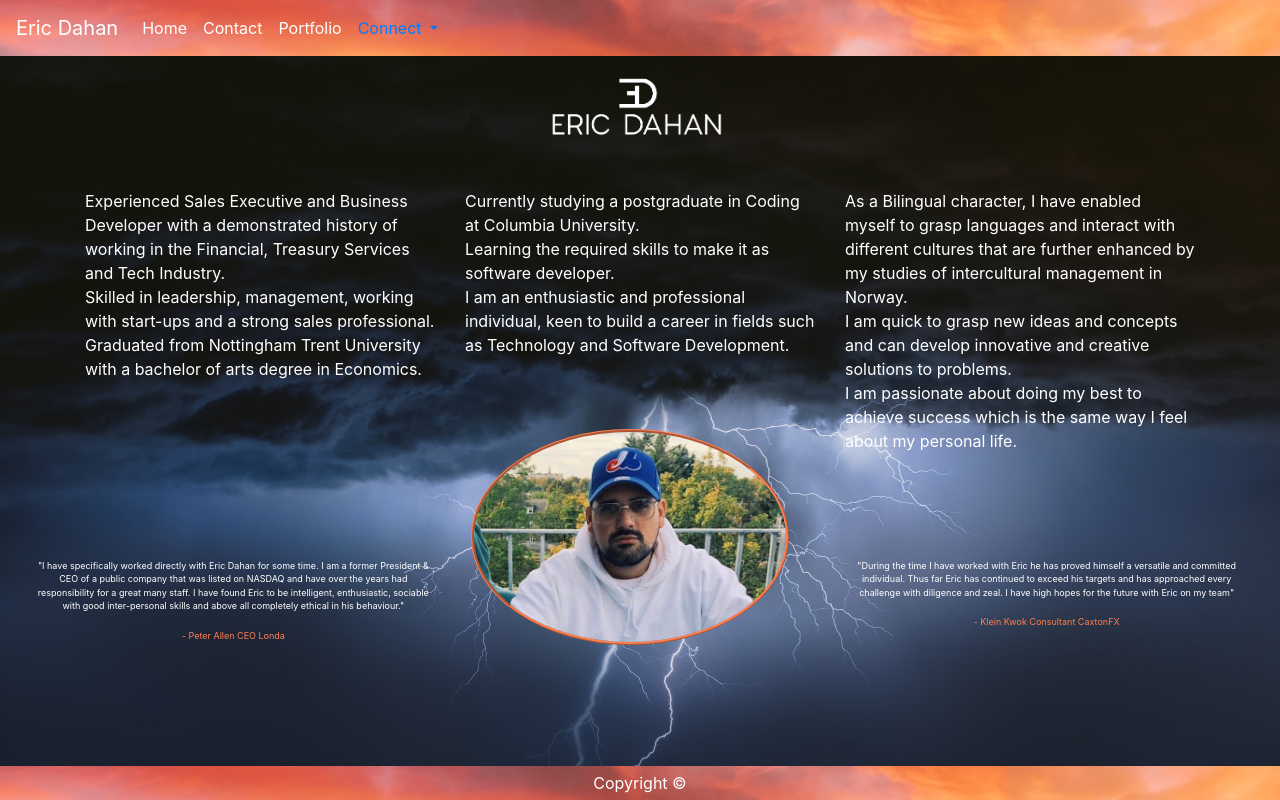
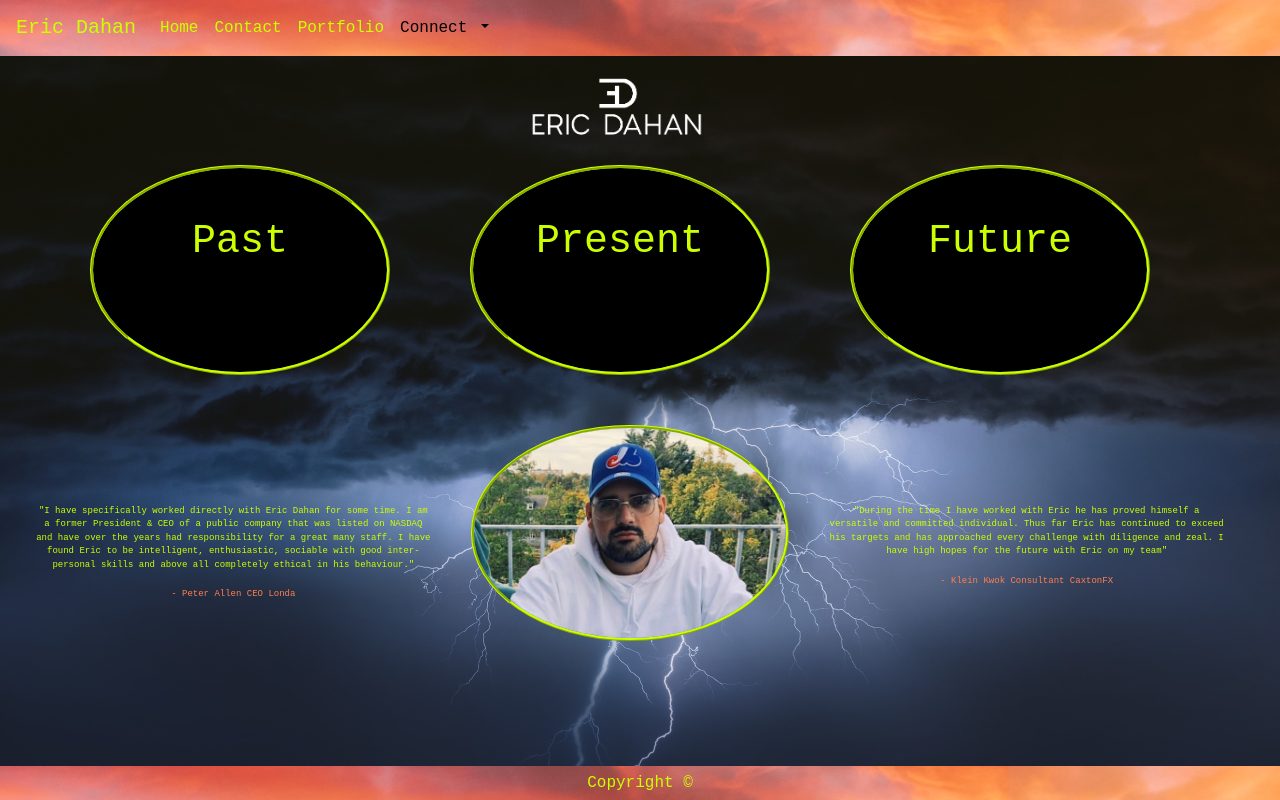
Before and after one commit to ericdahan8/Bootstrap-Portfolio, a plain HTML site: page Index.html in a window 1280 px wide. Drawn offline with nearby package versions, Linux system fonts and the light colour scheme.

Commit message:
Final draft of portfolio using bootstrap

```diff
--- a/Index.html
+++ b/Index.html
@@ -1,6 +1,8 @@
 <!DOCTYPE html>
 <html lang="en">
 <head>
+
+        <link href="https://fonts.googleapis.com/css?family=Raleway:200,100,400" rel="stylesheet" type="text/css" href="../Bootstrap-Portfolio/java.js" />
 
 
     <link rel="stylesheet" href="https://stackpath.bootstrapcdn.com/bootstrap/4.2.1/css/bootstrap.min.css" integrity="sha384-GJzZqFGwb1QTTN6wy59ffF1BuGJpLSa9DkKMp0DgiMDm4iYMj70gZWKYbI706tWS" crossorigin="anonymous">
@@ -16,7 +18,7 @@
         <body id="body">
             <div class="container-fluid" style="padding-right: 0; padding-left: 0;">
                 <div class="row">
-                    <div class="col-lg-12">
+                    <div class="col-md-12">
 
                         <nav class="navbar navbar-expand-lg" id="header">
                             <a class="navbar-brand">Eric Dahan</a>
@@ -31,7 +33,7 @@
                                     <a class="nav-item nav-link" href="Portfolio.html">Portfolio</a>
                                     <a class="nav-item dropdown">
                                         <a class="nav-link dropdown-toggle" href="" id="navbarDropdownMenuLink" data-toggle="dropdown"
-                                            aria-haspopup="true" aria-expanded="false">
+                                            aria-haspopup="true" aria-expanded="false" style="color: black">
                                             Connect
                                         </a>
                                         <div class="dropdown-menu" aria-labelledby="navbarDropdownMenuLink">
@@ -43,65 +45,88 @@
 
                             </div>
                     </div>
+
+
             </div>
             </div>
 
 
         <div class="row">
-            <div class="col-lg-12" style="color: red; text-align:center">
-<h1><img src="../Bootstrap-Portfolio/images/kg.png" style="text-align: center" width="15%"></h1>
+            <div class="col-lg-12" style="text-align: center;">
+<h1><img src="../Bootstrap-Portfolio/images/kg.png" style="text-align: center; width: 15%; margin-right: 40px;"></h1>
 
             </div>
         </div>
-<div class="container">
+<div class="container" style="font-family: monospace;">
         <div class="row">
-         <div class="col-lg-4">
-            <p>
-               <br> Experienced Sales Executive and Business Developer with a demonstrated history of working in the Financial, Treasury Services and Tech Industry.
-
-                <br>Skilled in leadership, management, working with start-ups and a strong sales professional.
-
-               <br>Graduated from Nottingham Trent University with a bachelor of arts degree in Economics.
-                <br>
-
-
-
+         <div class="col-md-4">
+                <div class="flip-card">
+                        <div class="flip-card-inner">
+                          <div class="flip-card-front">
+                                <h1 style="margin-top: 50px;">Past
+                                </h1>
+                          </div>
+                <div class="flip-card-back">
+            <p style="margin-top: 60px;">
+                Born in Miami, Lived in London.
+               Experienced Sales Executive and Business Developer with a demonstrated history of working in the Financial, Treasury Services and Tech Industry.
+                Graduated from Nottingham Trent University with a bachelor of arts degree in Economics.
+               Languages: English, French, Hebrew
+                </div>
 
          </div>
+         </div>
+         </div>
 
-         <div class="col-lg-4">
-            <br>Currently studying a postgraduate in Coding at Columbia University.
-            <br>Learning the required skills to make it as software developer.
-            <br>I am an enthusiastic and professional individual, keen to build a career in fields such as Technology and Software Development.
-            <br>
+         <div class="col-md-4">
+                <div class="flip-card">
+                        <div class="flip-card-inner">
+                          <div class="flip-card-front">
+                            <h1 style="margin-top: 50px;">Present</h1>
                           </div>
-         <div class="col-lg-4">
-            <br>As a Bilingual character, I have enabled myself to grasp languages and interact with different cultures that are further enhanced by my studies of intercultural management in Norway.
+                <div class="flip-card-back">
+            <p style="margin-top: 70px;">
+                Now Live in NYC.
+                Currently studying at Columbia University.
+                Full Stack Coding Bootcamp
+            Learning the required skills to make it as software developer. Learning: HTML, CSS, Javascript and more.
+            </p>
+            </div>
+         </div>
+        </div>
+        </div>
+         <div class="col-md-4">
+                <div class="flip-card">
+                        <div class="flip-card-inner">
+                          <div class="flip-card-front">
+                                <h1 style="margin-top: 50px;">Future</h1>
+                          </div>
+                <div class="flip-card-back">
+            <p style="margin-top: 40px; padding: 20px; ">
 
-            <br>I am quick to grasp new ideas and concepts and can develop innovative and creative solutions to problems.
+                I am an enthusiastic and professional individual, keen to build a career in fields such as Tech and Software Dev.
+                Currenty unemployed and actively seeking a role within the tech sector of NYC.
+              Passionate about doing my best to achieve success which is the same way I feel about my personal life.</p>
+         </div>
+    </div>
+    </div>
 
-            <br>I am passionate about doing my best to achieve success which is the same way I feel about my personal life.</p>
+        </div>
+        </div>
 </div>
 
 
-
-
-
-
-        </div>
+ <div class="container-fluid text-center">
+<div class="row text-center">
+    <div class="col-md-4" style="font-size: xx-small; margin-top: 40px; color: #CCFF00; text-align: center; left: 20px; font-family: monospace;" >
+        <p id="peterallen">"I have specifically worked directly with Eric Dahan for some time. I am a former President & CEO of a public company that was listed on NASDAQ and have over the years had responsibility for a great many staff.
+    I have found Eric to be intelligent, enthusiastic, sociable with good inter-personal skills and above all completely ethical in his behaviour."</p> <p id="peterallen" style="color: coral;"> - Peter Allen CEO Londa</p>
     </div>
 
- <div class="container-fluid">
-<div class="row text-center">
-    <div class="col-lg-4" style="font-size: xx-small; margin-top: 90px; color: white; text-align: center; left: 20px;" >
-        <p id="peterallen">"I have specifically worked directly with Eric Dahan for some time. I am a former President & CEO of a public company that was listed on NASDAQ and have over the years had responsibility for a great many staff.
-    I have found Eric to be intelligent, enthusiastic, sociable with good inter-personal skills and above all completely ethical in his behaviour."</p> <p style="color: coral;"> - Peter Allen CEO Londa</p>
-    </div>
+        <div class="col-md-4"><img src="../Bootstrap-Portfolio/images/IMG_7881.jpeg" class="img-fluid" alt="Responsive image" style="width: 80%; border: ridge; border-color:#ccff00; border-radius: 50%; margin-top: -40px; margin-right: 20px;"></div>
 
-        <div class="col-md-4"><img src="../Bootstrap-Portfolio/images/IMG_7881.jpeg" class="img-fluid" alt="Responsive image" style="width: 80%; border: ridge; border-color:coral; border-radius: 50%; margin-top: -40px; margin-right: 20px;"></div>
-
-        <div class="col-md-4" style="font-size: xx-small; margin-top: 90px; color:white; text-align: center; right:20px;">
-        <p id="kleinkwok">"During the time I have worked with Eric he has proved himself a versatile and committed individual. Thus far Eric has continued to exceed his targets and has approached every challenge with diligence and zeal. I have high hopes for the future with Eric on my team" </p><p id="kleinkwok2" style="color: coral;">- Klein Kwok Consultant CaxtonFX</p>
+        <div class="col-md-4" style="font-size: xx-small; margin-top: 40px;  color:#CCFF00; text-align: center; right: 40px; font-family: monospace;">
+        <p id="kleinkwok">"During the time I have worked with Eric he has proved himself a versatile and committed individual. Thus far Eric has continued to exceed his targets and has approached every challenge with diligence and zeal. I have high hopes for the future with Eric on my team" </p><p id="kleinkwok" style="color: coral;">- Klein Kwok Consultant CaxtonFX</p>
         </div>
 
 </div>
--- a/index.css
+++ b/index.css
@@ -1,11 +1,14 @@
 #body {
   background-image: url(images/cdn.jpg);
-  color: white;
+  color: #ccff00;
   margin: 0;
+  font-family: monospace;
 }
 
 #header {
   background-image: url(images/index.jpg);
+  font-family: monospace;
+  color: #ccff00;
 }
 
 #portfoliocard1 {
@@ -13,6 +16,7 @@
   margin-top: 20%;
   border: solid;
   text-align: center;
+  font-family: monospace;
 }
 
 #portfoliocard2 {
@@ -20,24 +24,28 @@
   margin-top: 20%;
   border: solid;
   text-align: center;
+  font-family: monospace;
 }
 
 #portfoliocard3 {
-  color: coral;
+  color: #ccff00;
   margin-top: 20%;
   border: solid;
   text-align: center;
+  font-family: monospace;
 }
 
 #portfoliocard4 {
-  color: coral;
+  color: #ccff00;
   margin-top: 20%;
   border: solid;
   text-align: center;
+  font-family: monospace;
 }
 
 .nav-item {
-  color: white;
+  color: #ccff00;
+  font-family: monospace;
 }
 
 .needs-validation {
@@ -51,6 +59,7 @@
 .dropdown-menu {
   width: 30%;
   background-color: white;
+  font-family: monospace;
 }
 
 .footer {
@@ -61,6 +70,7 @@
   position: absolute;
   bottom: 0;
   width: 100%;
+  font-family: monospace;
 }
 
 .container-fluid {
@@ -68,3 +78,74 @@
   margin-right: auto;
   margin-left: auto;
 }
+
+.flip-card {
+  background-color: transparent;
+  width: 300px;
+  height: 300px;
+  perspective: 1000px;
+}
+
+.flip-card-inner {
+  position: relative;
+  width: 100%;
+  height: 70%;
+  text-align: center;
+  transition: 0.6s;
+  transform-style: preserve-3d;
+  box-shadow: 10 4px 8px 0 rgba(0, 0, 0, 0.2);
+}
+
+.flip-card:hover .flip-card-inner {
+  transform: rotateY(180deg);
+}
+
+.flip-card-front,
+.flip-card-back {
+  position: absolute;
+  width: 100%;
+  height: 100%;
+  backface-visibility: hidden;
+  border: solid transparent;
+  border-radius: 50%;
+  left: 5px;
+}
+
+.flip-card-front {
+  background-color: #bbb;
+  color: black;
+  z-index: 2;
+  vertical-align: middle;
+  color: #ccff00;
+  background-color: black;
+  border: ridge;
+  border-color: #ccff00;
+}
+
+.flip-card-back {
+  background-color: #2980b9;
+  color: white;
+  transform: rotateY(180deg);
+  z-index: 1;
+  color: #ccff00;
+  background-color: black;
+  font-size: xx-small;
+  border: ridge;
+  border-color: #ccff00;
+}
+
+@media only screen and (max-width: 640px) {
+  .footer {
+    position: relative;
+    margin: 0px;
+  }
+
+  #peterallen {
+    margin-right: 100px;
+    margin-bottom: 50px;
+  }
+
+  #kleinkwok {
+    margin-left: 50px;
+  }
+}
```
Also changed, not shown: Portfolio.html (+1 -1 lines), contact.html (+2 -1 lines). Lines whose indentation alone changed are shown as unchanged.
